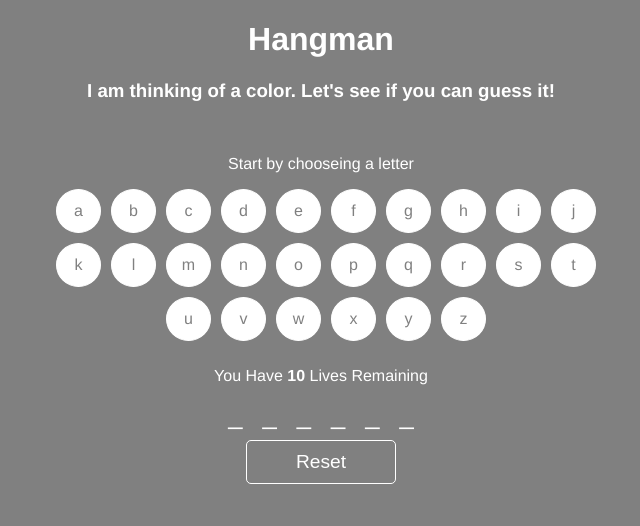
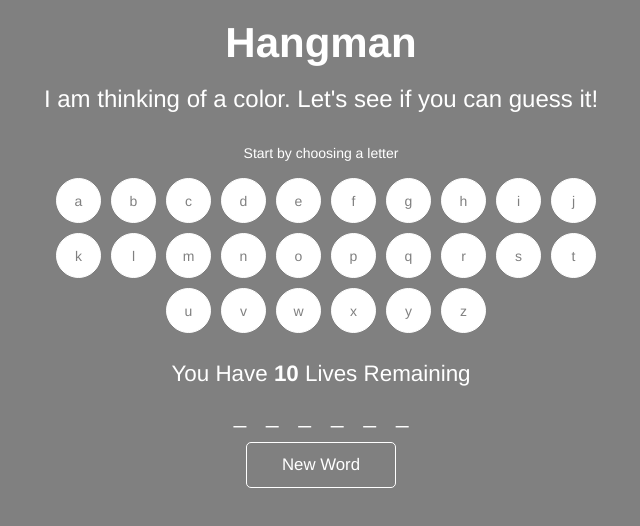
Before and after one commit to Gruebes/Hangman-Game, a plain HTML site: page index.html in a window 1280 px wide. Shown: the whole page, without its empty margins (319-959 px from the left). Drawn offline with nearby package versions, Linux system fonts and the light colour scheme.

Commit message:
disabled keys after click, added bootstrap, added audio

```diff
--- a/assets/css/styles.css
+++ b/assets/css/styles.css
@@ -8,10 +8,9 @@ body {
 	text-align:center;
 }
 
-.wrappper{
-	clear: both;
-	width:100%;
-	margin:0 auto;
+h1 {
+	font-size: 3em;
+	font-weight: bold;
 }
 
 .alphabet {
@@ -24,8 +23,8 @@ body {
 }
 
 .alphabet li {
-	width:35px;
-	height:30px;
+	width: 45px;
+    height: 45px;
 	margin-left: 10px;
 	margin-bottom: 10px;
 	padding:12px 4px 0 ;
@@ -41,6 +40,11 @@ body {
 	background-color: grey;
 	border: solid 1px white;
 	color: white;
+}
+
+#clicked {
+	cursor: not-allowed;
+	pointer-events: none;
 }
 
 
@@ -67,7 +71,7 @@ body {
 	font-size:1.6em;
 }
 
-.mylives{
+#mylives{
   font-size:1.6em;
   text-align:center;
   display:block;
--- a/assets/javascript/game.js
+++ b/assets/javascript/game.js
@@ -8,6 +8,18 @@ window.onload = function() {
 	var words = ["blue", "red", "green", "yellow", "orange", "brown"
 		, "black", "purple", "white", "teal", "grey", "maroon", "pink"
 		, "coral"];
+
+	var typewriterKey = document.createElement('audio');
+    typewriterKey.setAttribute('src', 'assets/audio/typewriter.wav');
+
+	var typewriterBell = document.createElement('audio');
+    typewriterBell.setAttribute('src', 'assets/audio/typewriter-bell.wav');
+
+	var typewriterReturn = document.createElement('audio');
+    typewriterReturn.setAttribute('src', 'assets/audio/typewriter-return.wav');
+
+	var gameOver = document.createElement('audio');
+    gameOver.setAttribute('src', 'assets/audio/game-over.wav');
 
 	var word = '';
 	var guess = '';
@@ -33,6 +45,7 @@ window.onload = function() {
 
 				var guess = $(this).text();
 				guesses.push(guess);
+				typewriterKey.play();
 
 				for(var i = 0; i < word.length; i++) {
 					if(word[i] === guess) {
@@ -49,7 +62,8 @@ window.onload = function() {
 						comments();
 				}
 
-				$(this).attr("id", "clicked");
+				$(this).attr("id", "clicked")  //.prop("disabled",true);
+
 		});
 	}
 
@@ -79,6 +93,7 @@ window.onload = function() {
     $('#mylives').html('You Have <strong>' + lives + '</strong> Lives Remaining ');
     if (lives < 1) {
 		$('#mylives').html('Game Over');
+		gameOver.play();
 
 		for(var i = 0; i < word.length; i++) {
 			$('.guess' + [i]).html(word[i]);
@@ -87,6 +102,8 @@ window.onload = function() {
 
     if (correct >= word.length) {
         $('#mylives').addClass('strongtext').html('You Win!');
+        typewriterBell.play();
+        gameOver.play();
 	}
 	}
 
@@ -96,6 +113,8 @@ window.onload = function() {
     $('#holder').empty();
     $('#buttons').empty();
 
+    typewriterReturn.play();
+
     initializeGame();
   })
 }
--- a/index.html
+++ b/index.html
@@ -7,7 +7,7 @@
 	<title>Hangman - By Tanner Gruebele</title>
 
 		<!-- Latest compiled and minified CSS -->
-	<!-- <link rel="stylesheet" href="https://maxcdn.bootstrapcdn.com/bootstrap/3.3.7/css/bootstrap.min.css" integrity="sha384-BVYiiSIFeK1dGmJRAkycuHAHRg32OmUcww7on3RYdg4Va+PmSTsz/K68vbdEjh4u" crossorigin="anonymous"> -->
+	<link rel="stylesheet" href="https://maxcdn.bootstrapcdn.com/bootstrap/3.3.7/css/bootstrap.min.css" integrity="sha384-BVYiiSIFeK1dGmJRAkycuHAHRg32OmUcww7on3RYdg4Va+PmSTsz/K68vbdEjh4u" crossorigin="anonymous">
 
 	<link rel="stylesheet" href="assets/css/styles.css"></a>
 	<link href="https://fonts.googleapis.com/css?family=Anton" rel="stylesheet">
@@ -20,21 +20,21 @@
 
 <body>
 
-<div class="wrapper">
+<div class="container">
+	<div class="row">
+		<div class="col-md-12">
+			<h1 class="text-center">Hangman</h1>
+			<h3>I am thinking of a color. Let's see if you can guess it!</h3><br>
 
-<h1 class="text-center">Hangman</h1>
-<h3>I am thinking of a color. Let's see if you can guess it!</h3><br>
+				<p>Start by choosing a letter</p>
+				<div id="buttons"></div>
+				<p id="mylives"></p>
+				<div id="holder"></div>
 
-	<p>Start by chooseing a letter</p>
-	<div id="buttons"></div>
-	<p id="mylives"></p>
-	<div id="holder"></div>
-
-	<button id="reset">Reset</button>
-
-
+				<button id="reset">New Word</button>
+		</div>
+	</div>
 </div>
-
 
 </body>
 </html>
```
Also changed, not shown: 4 other files.
